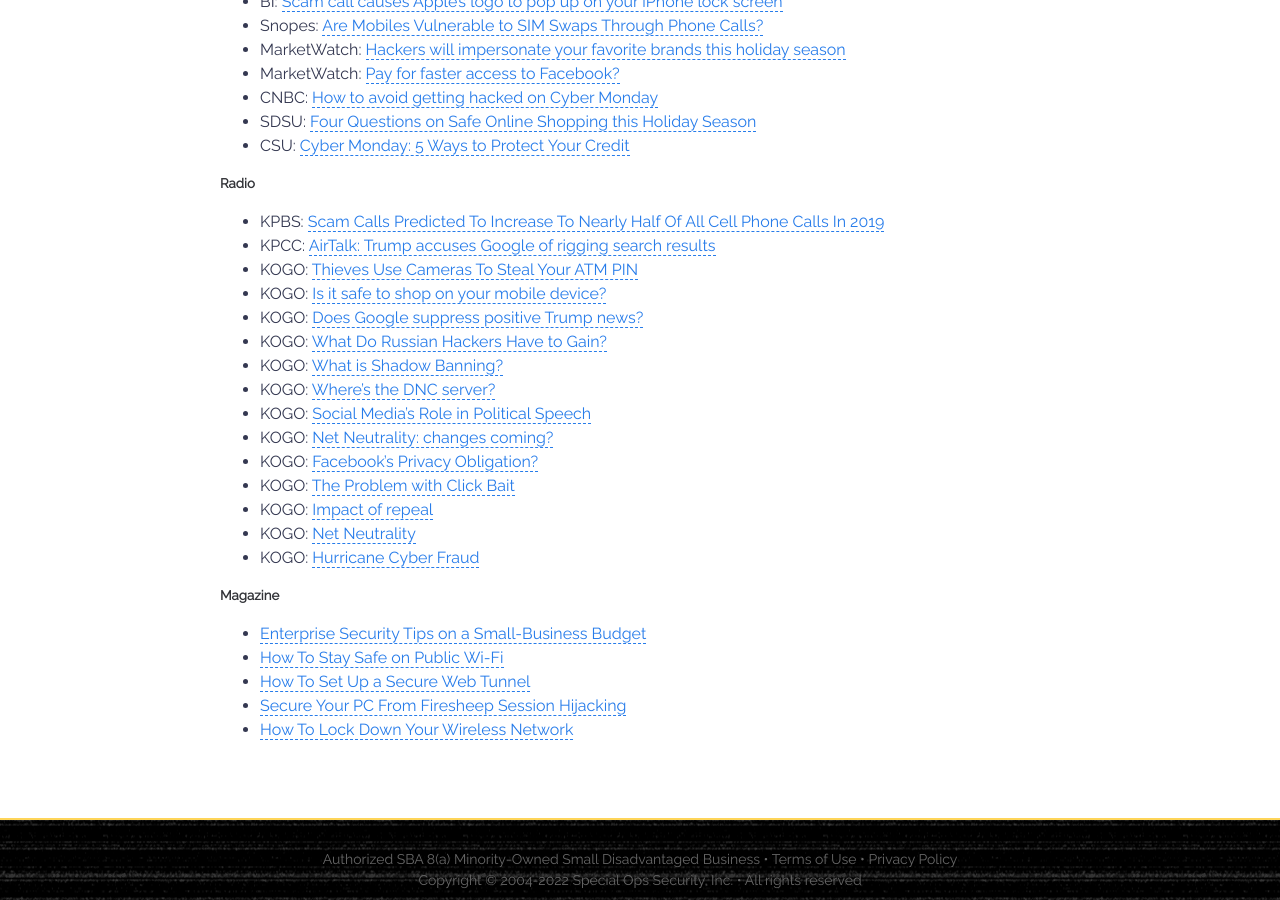
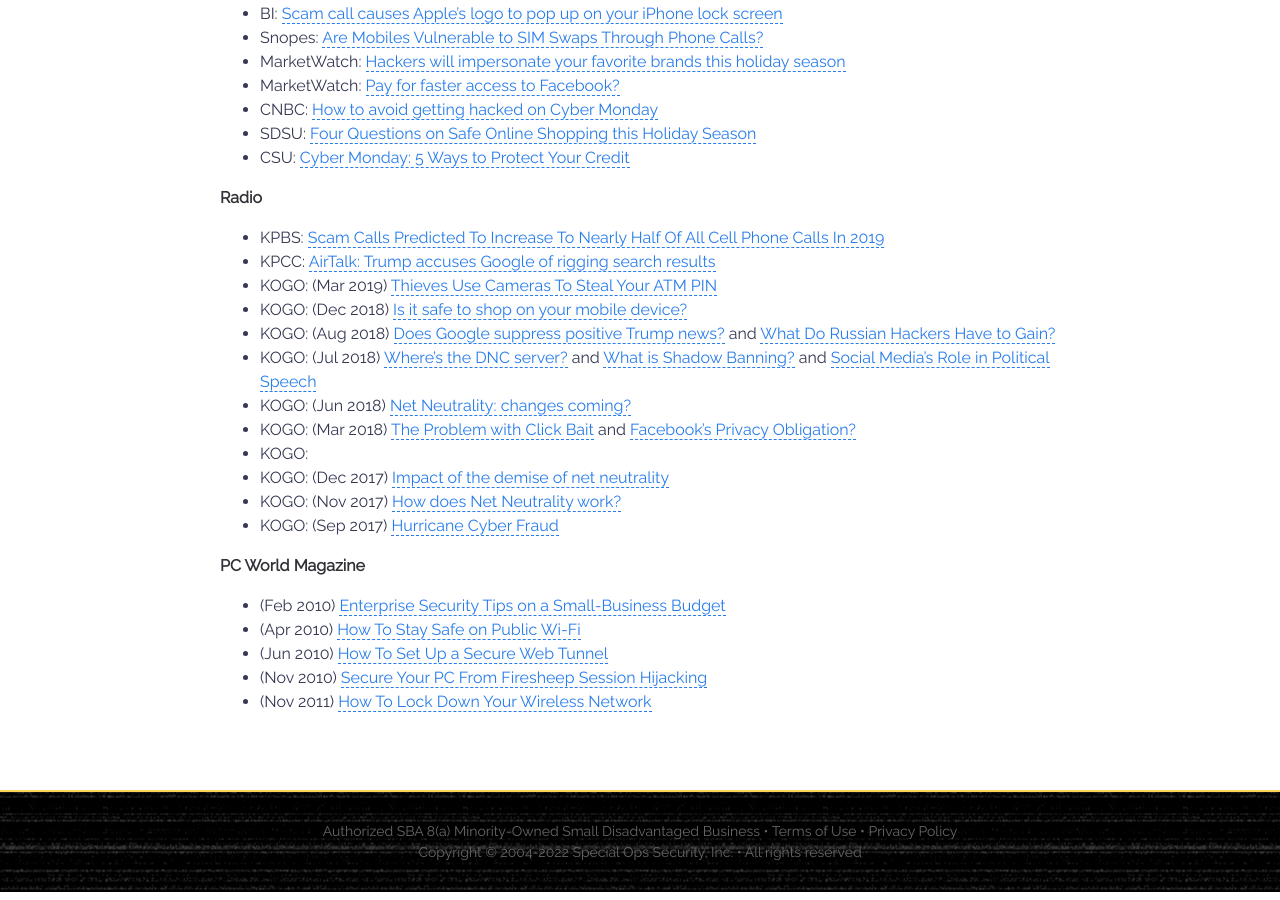
Before and after one commit to specialopssecurity/specialopssecurity.github.io, a Jekyll site: the page built from andres.md, in a window 1280 px wide and 900 px high, scrolled down 2336 px. Built offline with Jekyll 4.4.1, drawn with Linux system fonts in a browser that asks for light colours.

Commit message:
Update andres.md

```diff
--- a/andres.md
+++ b/andres.md
@@ -27,11 +27,11 @@
 
 Vendor-specific certifications include the Cisco Certified Network Professional ([CCNP](https://www.cisco.com/c/en/us/training-events/training-certifications/certifications/professional/ccnp-routing-switching.html)), Cisco Certified Security Professional ([CCSP](https://www.cisco.com/c/en/us/training-events/training-certifications/certifications/professional/ccnp-security.html)), Microsoft Certified Systems Engineer ([MCSE](https://www.microsoft.com/en-us/learning/mcse-certification.aspx)), Novell Certified Network Engineer ([CNE](https://www.novell.com/training/certinfo/cne/)), and Checkpoint Certified Security Engineer ([CCSE](https://training-certifications.checkpoint.com/#/)).
 
+![Media Appearances](/assets/img/team/andres_media.png)
+
 ### Media Appearances
 
-[![Media Appearances](/assets/img/team/andres_media.png)](/assets/img/team/andres_media.png "Click to Expand"){:target="_blank"}
-
-##### Newspaper
+#### Newspaper
 
 * NYT: [Data Breaches Keep Happening. So Why Don’t You Do Something?](https://www.nytimes.com/2018/08/01/technology/data-breaches.html){:target="_blank"}
 * NYT: [Google Plus Will Be Shut Down After User Information Was Exposed](https://www.nytimes.com/2018/10/08/technology/google-plus-security-disclosure.html){:target="_blank"}
@@ -43,7 +43,7 @@
 * U-T: [LunaDNA to issue shares to people who contribute genetic data](http://www.sandiegouniontribune.com/business/technology/sd-fi-lunadna-rega-20181012-story.html){:target="_blank"}
 * Palm Beach Post: [Lake Worth 'zombie alert' hacker used a city email to breach system](https://www.mypalmbeachpost.com/news/lake-worth-zombie-alert-hacker-used-city-email-breach-system/DV1ugfLLxTuOOkMpckgfOJ/){:target="_blank"}
 
-##### Television
+#### Television
 
 * FOX 5 TV: [Congress Grills Facebook CEO Zuckerberg](https://www.youtube.com/watch?v=l5PGD23nFtU){:target="_blank"} (Live In-Studio)
 * ABC 10 TV: [Authorities warn ATM users of hidden cameras](https://www.10news.com/news/local-news/authorities-warn-atm-users-of-hidden-cameras){:target="_blank"}
@@ -53,7 +53,7 @@
 * NBC 7 TV: [Port of San Diego Hit with Ransomware; Hackers Demanded Payment in Bitcoin](https://www.nbcsandiego.com/news/local/Port-of-San-Diego-Hit-with-Ransomware-Hackers-Demanded-Payment-in-Bitcoin-494548991.html){:target="_blank"}
 * NBC 4 TV: [Google Plus shutting down after user data leak](https://www.kron4.com/news/bay-area/google-plus-shutting-down-after-user-data-leak/1522577363){:target="_blank"}
 
-##### Online
+#### Online
 
 * Bloomberg: [Popular Smart Home Devices Carry Cybersecurity Risks](https://news.bloomberglaw.com/privacy-and-data-security/popular-smart-home-devices-carry-cybersecurity-risks-1){:target="_blank"}
 * BI: [Scam call causes Apple's logo to pop up on your iPhone lock screen](https://www.businessinsider.com/apple-phone-number-logo-shows-up-on-iphones-in-scam-calls-2019-1){:target="_blank"}
@@ -64,28 +64,25 @@
 * SDSU: [Four Questions on Safe Online Shopping this Holiday Season](http://newscenter.sdsu.edu/sdsu_newscenter/news_story.aspx?sid=77490){:target="_blank"}
 * CSU: [Cyber Monday: 5 Ways to Protect Your Credit](https://www2.calstate.edu/csu-system/news/pages/cyber-monday-do-you-know-these-5-ways-to-protect-your-credit.aspx){:target="_blank"}
 
-##### Radio
+#### Radio
 
 * KPBS: [Scam Calls Predicted To Increase To Nearly Half Of All Cell Phone Calls In 2019](https://www.kpbs.org/news/2018/sep/26/scam-calls-predicted-increase-nearly-half-all-cell/){:target="_blank"}
 * KPCC: [AirTalk: Trump accuses Google of rigging search results](http://www.scpr.org/programs/airtalk/2018/08/30/63608/-){:target="_blank"}
-* KOGO: [Thieves Use Cameras To Steal Your ATM PIN](https://youtube.com/watch?v=zUSSTLjJVfw){:target="_blank"}
-* KOGO: [Is it safe to shop on your mobile device?](https://youtube.com/watch?v=s51lesJ6vE0){:target="_blank"}
-* KOGO: [Does Google suppress positive Trump news?](https://youtube.com/watch?v=da0AVDcamEU){:target="_blank"}
-* KOGO: [What Do Russian Hackers Have to Gain?](https://youtube.com/watch?v=q0YGmdZYBWc){:target="_blank"}
-* KOGO: [What is Shadow Banning?](https://youtube.com/watch?v=Sb0I8cONoTg){:target="_blank"}
-* KOGO: [Where's the DNC server?](https://youtube.com/watch?v=ILWngij5mbI){:target="_blank"}
-* KOGO: [Social Media's Role in Political Speech](https://youtube.com/watch?v=hwq49Lqf6OU){:target="_blank"}
-* KOGO: [Net Neutrality: changes coming?](https://youtube.com/watch?v=Zm65E25rn_Q){:target="_blank"}
-* KOGO: [Facebook's Privacy Obligation?](https://youtube.com/watch?v=Qr6M0vUVzGo){:target="_blank"}
-* KOGO: [The Problem with Click Bait](https://youtube.com/watch?v=pRCIS6OdGlk){:target="_blank"}
-* KOGO: [Impact of repeal](https://youtube.com/watch?v=YgYfibhHZGs){:target="_blank"}
-* KOGO: [Net Neutrality](https://youtube.com/watch?v=Ov--OKcsQe0){:target="_blank"}
-* KOGO: [Hurricane Cyber Fraud](https://youtube.com/watch?v=yVgptiMu9Xk){:target="_blank"}
+* KOGO: (Mar 2019) [Thieves Use Cameras To Steal Your ATM PIN](https://youtube.com/watch?v=zUSSTLjJVfw){:target="_blank"}
+* KOGO: (Dec 2018) [Is it safe to shop on your mobile device?](https://youtube.com/watch?v=s51lesJ6vE0){:target="_blank"}
+* KOGO: (Aug 2018) [Does Google suppress positive Trump news?](https://youtube.com/watch?v=da0AVDcamEU){:target="_blank"} and [What Do Russian Hackers Have to Gain?](https://youtube.com/watch?v=q0YGmdZYBWc){:target="_blank"}
+* KOGO: (Jul 2018) [Where's the DNC server?](https://youtube.com/watch?v=ILWngij5mbI){:target="_blank"} and [What is Shadow Banning?](https://youtube.com/watch?v=Sb0I8cONoTg){:target="_blank"} and [Social Media's Role in Political Speech](https://youtube.com/watch?v=hwq49Lqf6OU){:target="_blank"}
+* KOGO: (Jun 2018) [Net Neutrality: changes coming?](https://youtube.com/watch?v=Zm65E25rn_Q){:target="_blank"}
+* KOGO: (Mar 2018) [The Problem with Click Bait](https://youtube.com/watch?v=pRCIS6OdGlk){:target="_blank"} and [Facebook's Privacy Obligation?](https://youtube.com/watch?v=Qr6M0vUVzGo){:target="_blank"}
+* KOGO:
+* KOGO: (Dec 2017) [Impact of the demise of net neutrality](https://youtube.com/watch?v=YgYfibhHZGs){:target="_blank"}
+* KOGO: (Nov 2017) [How does Net Neutrality work?](https://youtube.com/watch?v=Ov--OKcsQe0){:target="_blank"}
+* KOGO: (Sep 2017) [Hurricane Cyber Fraud](https://youtube.com/watch?v=yVgptiMu9Xk){:target="_blank"}
 
-##### Magazine
+#### PC World Magazine
 
-* [Enterprise Security Tips on a Small-Business Budget](https://www.pcworld.com/article/516904)
-* [How To Stay Safe on Public Wi-Fi](https://www.pcworld.com/article/512085/)
-* [How To Set Up a Secure Web Tunnel](https://www.pcworld.com/article/506907/)
-* [Secure Your PC From Firesheep Session Hijacking](https://www.pcworld.com/article/498465/)
-* [How To Lock Down Your Wireless Network](https://www.pcworld.com/article/477902/)
+* (Feb 2010) [Enterprise Security Tips on a Small-Business Budget](https://www.pcworld.com/article/516904)
+* (Apr 2010) [How To Stay Safe on Public Wi-Fi](https://www.pcworld.com/article/512085/)
+* (Jun 2010) [How To Set Up a Secure Web Tunnel](https://www.pcworld.com/article/506907/)
+* (Nov 2010) [Secure Your PC From Firesheep Session Hijacking](https://www.pcworld.com/article/498465/)
+* (Nov 2011) [How To Lock Down Your Wireless Network](https://www.pcworld.com/article/477902/)
```
